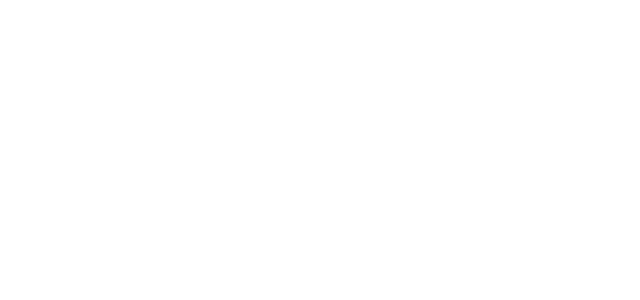
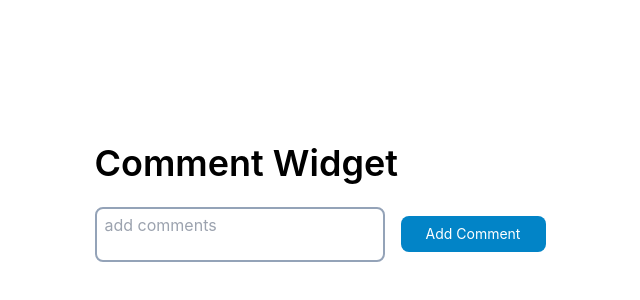
Before and after one commit to SaiBarathR/Comments-System, a React (Create React App) app: page / in a window 1280 px wide. Shown: the part 198-498 px from the top of the page, without its empty margins (320-960 px from the left). Built offline with nearby package versions, Linux system fonts and the light colour scheme.

Commit message:
added a comments and comments renderer components to render multi lvl comments

```diff
--- a/src/components/Comments.jsx
+++ b/src/components/Comments.jsx
@@ -5,7 +5,6 @@
 export default function Comments() {
 
     const [commentsData, setCommentsData] = useState({ id: 1, items: [], });
-
     const { insertNode, editNode, deleteNode } = useTreeStructureProvider();
 
     const handleInsertNode = (folderId, item) => {
@@ -26,6 +25,7 @@
 
     return (
         <div className="flex flex-col gap-6">
+            <label className="text-left font-semibold text-4xl">Comment Widget</label>
             <CommentsRenderer
                 handleInsertNode={handleInsertNode}
                 handleEditNode={handleEditNode}
--- a/src/components/CommentsRenderer.jsx
+++ b/src/components/CommentsRenderer.jsx
@@ -1,6 +1,124 @@
-export default function CommentsRenderer() {
+import { useEffect, useRef, useState } from "react";
+import { ReactComponent as Arrow } from "../icons/arrow.svg";
+import ButtonRenderer from "./ButtonRenderer";
 
-    return <div className="flex gap-6 items-center justify-end">
+export default function CommentsRenderer({ handleInsertNode, handleEditNode, handleDeleteNode, comment }) {
+    const [commentInput, setCommentInput] = useState("");
+    const [editMode, setEditMode] = useState(false);
+    const [displayInput, displayComment] = useState(false);
+    const [expandChidReplies, setExpandChidReplies] = useState(false);
+    const inputRef = useRef(null);
 
-    </div>
+    useEffect(() => {
+        inputRef?.current?.focus();
+    }, [editMode]);
+
+    const handleNewComment = () => {
+        setExpandChidReplies(!expandChidReplies);
+        displayComment(true);
+    };
+
+    const onAddComment = () => {
+        if (editMode) {
+            if (inputRef.current.value && inputRef.current.value.length > 0) {
+                handleEditNode(comment.id, inputRef.current.value);
+                setEditMode(false)
+            }
+        } else {
+            setExpandChidReplies(true);
+            handleInsertNode(comment.id, commentInput);
+            displayComment(false);
+            setCommentInput("");
+        }
+    };
+
+    const handleDelete = () => {
+        handleDeleteNode(comment.id);
+    };
+
+    const handleClickChildrenEdit = () => {
+        if (inputRef.current)
+            inputRef.current.innerText = comment.name;
+        setEditMode(false);
+    };
+
+    const handleClickCancel = () => {
+        displayComment(false);
+        if (!comment?.items?.length) setExpandChidReplies(false);
+    }
+
+    return <div>
+        <div className={comment.id === 1 ? "flex gap-4 items-center" : "flex flex-col m-2 p-2  rounded cursor-pointer"}>
+            {comment.id === 1 ? (
+                <>
+                    <textarea
+                        type="text"
+                        className="resize-none border-slate-400 outline-none border-2 p-2 pt-1 min-w-[290px] h-[55px] rounded-lg"
+                        autoFocus
+                        value={commentInput}
+                        onChange={(e) => setCommentInput(e.target.value)}
+                        placeholder="add comments"
+                        onKeyUp={({ key, shiftKey }) => !shiftKey && key === "Enter" && commentInput.length > 0 && onAddComment()}
+                    />
+                    <button
+                        className="bg-sky-600 capitalize w-[145px] text-white text-sm p-2 rounded-lg hover:scale-110 transition ease-in-out delay-75 cursor-pointer"
+                        onClick={commentInput.length > 0 ? onAddComment : null}
+                    >
+                        Add Comment
+                    </button>
+                </>
+            ) : (
+                <div className="flex gap-6 items-center">
+                    {editMode ? <textarea
+                        className={editMode ? "max-w-[450px] resize-none min-w-[280px] block min-h-[50px] text-left bg-transparent break-all p-2 pt-1 outline-none border-2 border-slate-400 rounded-lg" : "max-w-[450px] p-2 pt-1 outline-none break-all bg-transparent min-h-[50px] block"}
+                        defaultValue={comment.name}
+                        ref={inputRef}
+                    /> : <div className={"max-w-[320px] p-2 text-left items-center flex pt-1 outline-none break-all bg-transparent min-h-[50px]"}>{comment.name}</div>}
+                    <div className="flex gap-6 items-center">
+                        {editMode ? (<ButtonRenderer buttonList={[{ children: "Save", type: 'positive', onClick: onAddComment }, { children: "Cancel", type: "negative", onClick: handleClickChildrenEdit, }]} />)
+                            : (<div className="flex w-full gap-6">
+                                <ButtonRenderer buttonList={[{
+                                    children: <div className="flex items-center gap-2">
+                                        {expandChidReplies ? (
+                                            <Arrow className="rotate-180" />) : (
+                                            <Arrow />
+                                        )}{" "}
+                                        Reply
+                                    </div>, type: 'positive', onClick: handleNewComment,
+                                },
+                                { children: "Edit", type: "positive", onClick: () => setEditMode(true) },
+                                { children: "Delete", type: "negative", onClick: handleDelete, }]}
+                                />
+                            </div>)
+                        }
+                    </div>
+                </div>
+            )}
+        </div>
+        <div className="ml-10">
+            {displayInput && (
+                <div className="flex gap-6 items-center">
+                    <textarea
+                        type="text"
+                        className="resize-none border-slate-400 outline-none border-2 p-2 pt-1 min-w-[250px] h-[55px] rounded-lg"
+                        autoFocus
+                        onChange={(e) => setCommentInput(e.target.value)}
+                        onKeyUp={({ key, shiftKey }) => !shiftKey && key === "Enter" && commentInput.length > 0 && onAddComment()}
+                    />
+                    <ButtonRenderer buttonList={[{ children: "Reply", type: 'positive', onClick: onAddComment }, { children: "Cancel", type: "negative", onClick: handleClickCancel, }]} />
+                </div>
+            )}
+            {comment.items && comment.items.length > 0 && comment.items.map((comment) => {
+                return (
+                    <CommentsRenderer
+                        key={comment.id}
+                        handleInsertNode={handleInsertNode}
+                        handleEditNode={handleEditNode}
+                        handleDeleteNode={handleDeleteNode}
+                        comment={comment}
+                    />
+                );
+            })}
+        </div>
+    </div >
 }
```
